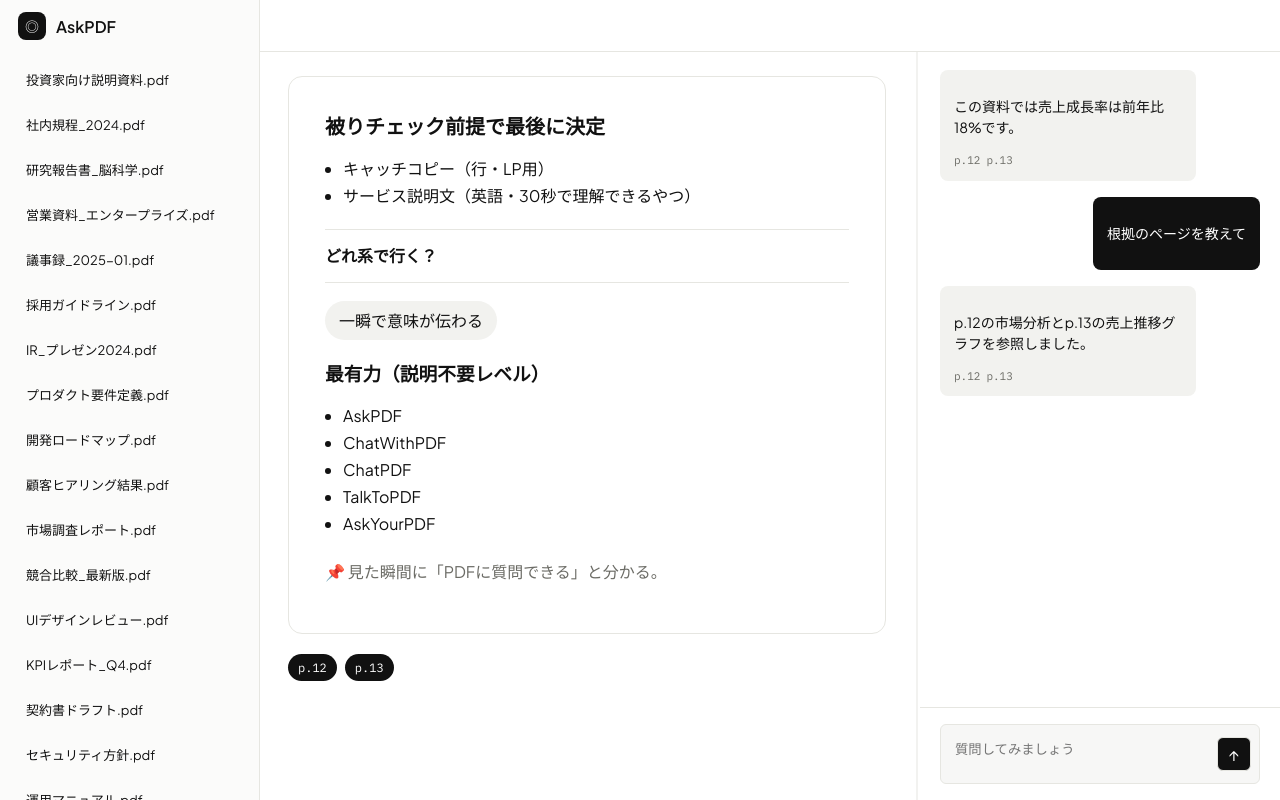
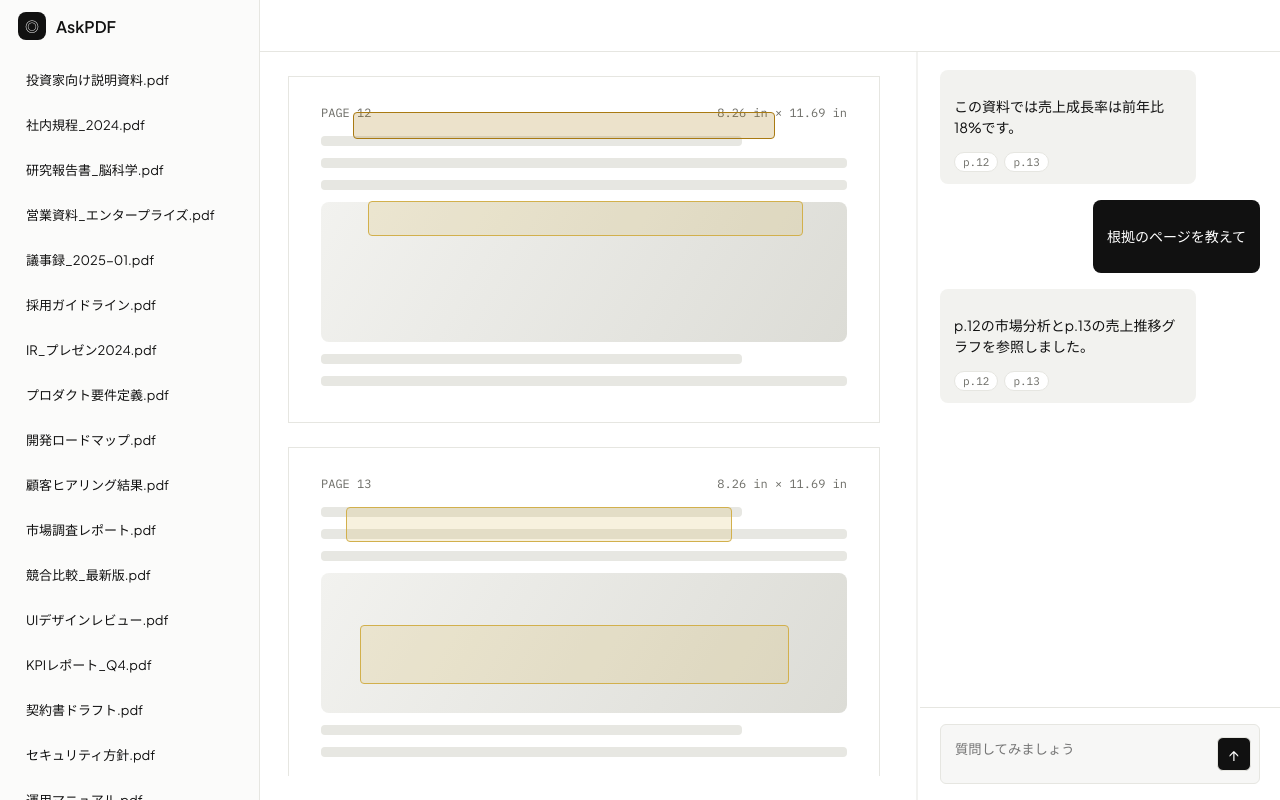
Before and after one commit to mugitak0523-svg/ask-pdf, a Next.js app in the folder apps/web/: page / in a window 1280 px wide. Built offline with nearby package versions, Linux system fonts and the light colour scheme.

Commit message:
remove node_modules from repo

```diff
--- a/apps/web/src/app/globals.css
+++ b/apps/web/src/app/globals.css
@@ -253,18 +253,73 @@
   flex: 1;
   padding: 24px 28px;
   background: #ffffff;
+  overflow: hidden;
 }
 
-.viewer__paper {
+.viewer__scroll {
+  height: 100%;
+  overflow-y: auto;
+  padding-right: 6px;
+}
+
+.pdf-page {
   position: relative;
   max-width: 760px;
-  margin: 0 auto;
-  background: #ffffff;
-  border-radius: 14px;
-  padding: 32px 36px;
+  margin: 0 auto 24px;
   border: 1px solid var(--line);
-  box-shadow: none;
-  line-height: 1.7;
+  background: #fff;
+}
+
+.pdf-page__canvas {
+  padding: 28px 32px 36px;
+}
+
+.pdf-page__header {
+  display: flex;
+  justify-content: space-between;
+  font-family: "IBM Plex Mono", monospace;
+  font-size: 12px;
+  color: var(--muted);
+  margin-bottom: 16px;
+}
+
+.pdf-page__body {
+  display: grid;
+  gap: 12px;
+}
+
+.line {
+  height: 10px;
+  background: #e7e7e2;
+  border-radius: 4px;
+}
+
+.line.wide {
+  width: 80%;
+}
+
+.block {
+  height: 140px;
+  background: linear-gradient(120deg, #f2f2ef, #dcdcd6);
+  border-radius: 8px;
+}
+
+.pdf-page__overlay {
+  position: absolute;
+  inset: 0;
+  pointer-events: none;
+}
+
+.highlight {
+  position: absolute;
+  border: 1px solid #d2b04c;
+  background: rgba(210, 176, 76, 0.18);
+  border-radius: 4px;
+}
+
+.highlight--active {
+  border-color: #a97a12;
+  background: rgba(169, 122, 18, 0.22);
 }
 
 .viewer__paper h2 {
@@ -348,6 +403,21 @@
   font-family: "IBM Plex Mono", monospace;
   font-size: 11px;
   color: var(--muted);
+}
+
+.ref {
+  border: 1px solid var(--line);
+  border-radius: 999px;
+  padding: 2px 8px;
+  background: #fff;
+  font-family: "IBM Plex Mono", monospace;
+  font-size: 11px;
+  color: var(--muted);
+}
+
+.ref:hover {
+  border-color: #c0c0b8;
+  color: var(--text);
 }
 
 .chat__input {
--- a/apps/web/src/app/page.tsx
+++ b/apps/web/src/app/page.tsx
@@ -1,6 +1,7 @@
 "use client";
 
 import { useMemo, useRef, useState } from "react";
+import { PdfViewer, type Highlight } from "@/components/pdf-viewer";
 
 const mockChats = [
   {
@@ -24,7 +25,10 @@
   {
     role: "assistant",
     text: "この資料では売上成長率は前年比18%です。",
-    refs: ["p.12", "p.13"],
+    refs: [
+      { label: "p.12", id: "h-12-1" },
+      { label: "p.13", id: "h-13-1" },
+    ],
   },
   {
     role: "user",
@@ -33,7 +37,10 @@
   {
     role: "assistant",
     text: "p.12の市場分析とp.13の売上推移グラフを参照しました。",
-    refs: ["p.12", "p.13"],
+    refs: [
+      { label: "p.12", id: "h-12-2" },
+      { label: "p.13", id: "h-13-2" },
+    ],
   },
 ];
 
@@ -73,6 +80,9 @@
 export default function Home() {
   const containerRef = useRef<HTMLElement | null>(null);
   const [chatWidth, setChatWidth] = useState(360);
+  const [activeHighlightId, setActiveHighlightId] = useState<string | null>(
+    "h-12-1"
+  );
 
   const mainStyle = useMemo(
     () => ({
@@ -102,6 +112,40 @@
     window.addEventListener("pointerup", onUp);
   };
 
+  const pages = useMemo(
+    () => [
+      { pageNumber: 12, widthInch: 8.26, heightInch: 11.69 },
+      { pageNumber: 13, widthInch: 8.26, heightInch: 11.69 },
+    ],
+    []
+  );
+
+  const highlights = useMemo<Highlight[]>(
+    () => [
+      {
+        id: "h-12-1",
+        pageNumber: 12,
+        bbox: [0.9, 1.2, 6.8, 2.1],
+      },
+      {
+        id: "h-12-2",
+        pageNumber: 12,
+        bbox: [1.1, 4.2, 7.2, 5.4],
+      },
+      {
+        id: "h-13-1",
+        pageNumber: 13,
+        bbox: [0.8, 2.0, 6.2, 3.2],
+      },
+      {
+        id: "h-13-2",
+        pageNumber: 13,
+        bbox: [1.0, 6.0, 7.0, 8.0],
+      },
+    ],
+    []
+  );
+
   return (
     <main className="app">
       <section className="sidebar">
@@ -129,29 +173,11 @@
       <section className="main" style={mainStyle} ref={containerRef}>
         <section className="viewer">
           <div className="viewer__canvas">
-            <article className="viewer__paper">
-              <h2>被りチェック前提で最後に決定</h2>
-              <ul>
-                <li>キャッチコピー（行・LP用）</li>
-                <li>サービス説明文（英語・30秒で理解できるやつ）</li>
-              </ul>
-              <p className="divider">どれ系で行く？</p>
-              <div className="quote">一瞬で意味が伝わる</div>
-              <h3>最有力（説明不要レベル）</h3>
-              <ul>
-                <li>AskPDF</li>
-                <li>ChatWithPDF</li>
-                <li>ChatPDF</li>
-                <li>TalkToPDF</li>
-                <li>AskYourPDF</li>
-              </ul>
-              <p className="note">📌 見た瞬間に「PDFに質問できる」と分かる。</p>
-            </article>
-
-            <div className="viewer__overlay">
-              <span className="marker">p.12</span>
-              <span className="marker">p.13</span>
-            </div>
+            <PdfViewer
+              pages={pages}
+              highlights={highlights}
+              activeHighlightId={activeHighlightId}
+            />
           </div>
         </section>
 
@@ -170,7 +196,14 @@
                 {msg.refs ? (
                   <div className="refs">
                     {msg.refs.map((ref) => (
-                      <span key={ref}>{ref}</span>
+                      <button
+                        type="button"
+                        key={ref.id}
+                        className="ref"
+                        onClick={() => setActiveHighlightId(ref.id)}
+                      >
+                        {ref.label}
+                      </button>
                     ))}
                   </div>
                 ) : null}
--- /dev/null
+++ b/apps/web/src/components/pdf-viewer.tsx
@@ -0,0 +1,112 @@
+import { useEffect, useMemo, useRef } from "react";
+import type { CSSProperties } from "react";
+
+type BBox = [number, number, number, number];
+
+type Page = {
+  pageNumber: number;
+  widthInch: number;
+  heightInch: number;
+};
+
+export type Highlight = {
+  id: string;
+  pageNumber: number;
+  bbox: BBox;
+  label?: string;
+};
+
+type PdfViewerProps = {
+  pages: Page[];
+  highlights: Highlight[];
+  activeHighlightId?: string | null;
+};
+
+type HighlightStyle = {
+  id: string;
+  pageNumber: number;
+  style: CSSProperties;
+};
+
+export function PdfViewer({
+  pages,
+  highlights,
+  activeHighlightId,
+}: PdfViewerProps) {
+  const highlightRefs = useRef<Record<string, HTMLDivElement | null>>({});
+
+  const highlightStyles = useMemo<HighlightStyle[]>(() => {
+    const pageMap = new Map(pages.map((p) => [p.pageNumber, p]));
+    return highlights
+      .map((highlight) => {
+        const page = pageMap.get(highlight.pageNumber);
+        if (!page) return null;
+        const [x1, y1, x2, y2] = highlight.bbox;
+        const left = (x1 / page.widthInch) * 100;
+        const top = (y1 / page.heightInch) * 100;
+        const width = ((x2 - x1) / page.widthInch) * 100;
+        const height = ((y2 - y1) / page.heightInch) * 100;
+        return {
+          id: highlight.id,
+          pageNumber: highlight.pageNumber,
+          style: {
+            left: `${left}%`,
+            top: `${top}%`,
+            width: `${width}%`,
+            height: `${height}%`,
+          },
+        };
+      })
+      .filter((item): item is HighlightStyle => item !== null);
+  }, [highlights, pages]);
+
+  useEffect(() => {
+    if (!activeHighlightId) return;
+    const node = highlightRefs.current[activeHighlightId];
+    if (node) {
+      node.scrollIntoView({ behavior: "smooth", block: "center" });
+    }
+  }, [activeHighlightId]);
+
+  return (
+    <div className="viewer__scroll">
+      {pages.map((page) => (
+        <div key={page.pageNumber} className="pdf-page">
+          <div className="pdf-page__canvas">
+            <div className="pdf-page__header">
+              <span>PAGE {page.pageNumber}</span>
+              <span>{page.widthInch} in × {page.heightInch} in</span>
+            </div>
+            <div className="pdf-page__body">
+              <div className="line wide" />
+              <div className="line" />
+              <div className="line" />
+              <div className="block" />
+              <div className="line wide" />
+              <div className="line" />
+            </div>
+          </div>
+
+          <div className="pdf-page__overlay">
+            {highlightStyles
+              .filter((item) => item.pageNumber === page.pageNumber)
+              .map((item) => (
+                <div
+                  key={item.id}
+                  ref={(node) => {
+                    highlightRefs.current[item.id] = node;
+                  }}
+                  className={
+                    item.id === activeHighlightId
+                      ? "highlight highlight--active"
+                      : "highlight"
+                  }
+                  style={item.style}
+                />
+              ))}
+          </div>
+        </div>
+      ))}
+    </div>
+  );
+}
```
